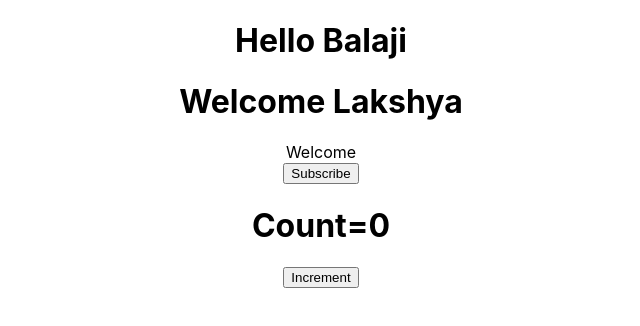
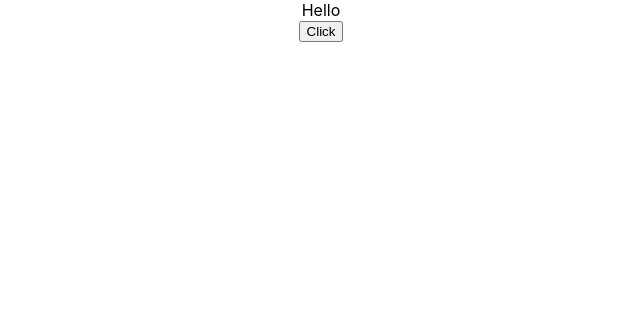
Before and after one commit to balajiat2106/CodeReact, a React (Create React App) app in the folder helloworld/: page / in a window 1280 px wide. Shown: the top 326 px of the page, without its empty margins (319-959 px from the left). Built offline with nearby package versions, Linux system fonts and the light colour scheme.

Commit message:
Bind events

```diff
--- a/helloworld/src/App.js
+++ b/helloworld/src/App.js
@@ -4,14 +4,16 @@ import Greeting from './Components/Greet';
 import Welcome from './Components/Welcome';
 import Message from './Components/Message';
 import Counter from './Components/Counter';
+import EventBinder from './Components/EventBinder';
 
 function App() {
   return (
     <div className="App">
-      <Greeting Name="Balaji"/>
+      {/* <Greeting Name="Balaji"/>
       <Welcome Name="Lakshya"/>
       <Message/>
-      <Counter/>
+      <Counter/> */}
+      <EventBinder/>
     </div>
   );
 }
--- /dev/null
+++ b/helloworld/src/Components/EventBinder.js
@@ -0,0 +1,28 @@
+import React, { Component } from 'react'
+
+class EventBinder extends Component {
+    constructor(props) {
+        super(props)
+
+        this.state = {
+             Message:"Hello"
+        }
+    }
+
+    ClickMe=()=>{
+        this.setState({
+            Message:"Good night"
+        })
+    }
+
+    render() {
+        return (
+            <div>
+                <div>{this.state.Message}</div>
+                <button onClick={this.ClickMe}>Click</button>
+            </div>
+        )
+    }
+}
+
+export default EventBinder
--- a/helloworld/src/Components/Message.js
+++ b/helloworld/src/Components/Message.js
@@ -13,7 +13,8 @@ class Message extends Component {
     ClickSubscribe(){
         this.setState({
             DisplayMessage:"Thank you"
-        })
+                            })
+        console.log(this.state.DisplayMessage)
     }
 
     render() {
```
